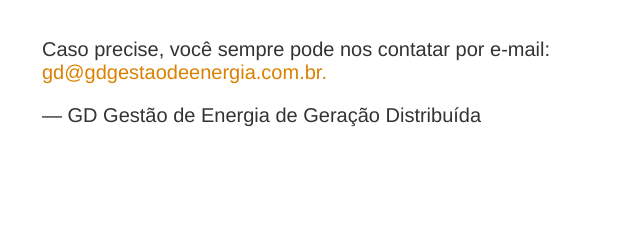
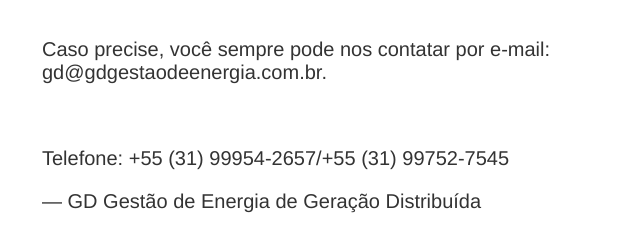
Before and after one commit to arthurfreitas96/arthurfreitas96.github.io, a website: page index.html in a window 1280 px wide. Shown: the part 261-512 px from the top of the page, without its empty margins (273-913 px from the left). Drawn offline with Linux system fonts and the light colour scheme.

Commit message:
Update index.html

```diff
--- a/index.html
+++ b/index.html
@@ -12,7 +12,9 @@
 <article>
     <h1>Página em manutenção</h1>
     <div>
-        <p>Caso precise, você sempre pode nos contatar por e-mail: <a href="mailto:gd@gdgestaodeenergia.com.br">gd@gdgestaodeenergia.com.br.</a></p>
+        <p>Caso precise, você sempre pode nos contatar por e-mail: gd@gdgestaodeenergia.com.br.</p>
+        <br>
+        <p>Telefone: +55 (31) 99954-2657/+55 (31) 99752-7545
         <p>&mdash; GD Gestão de Energia de Geração Distribuída</p>
     </div>
 </article>
```
